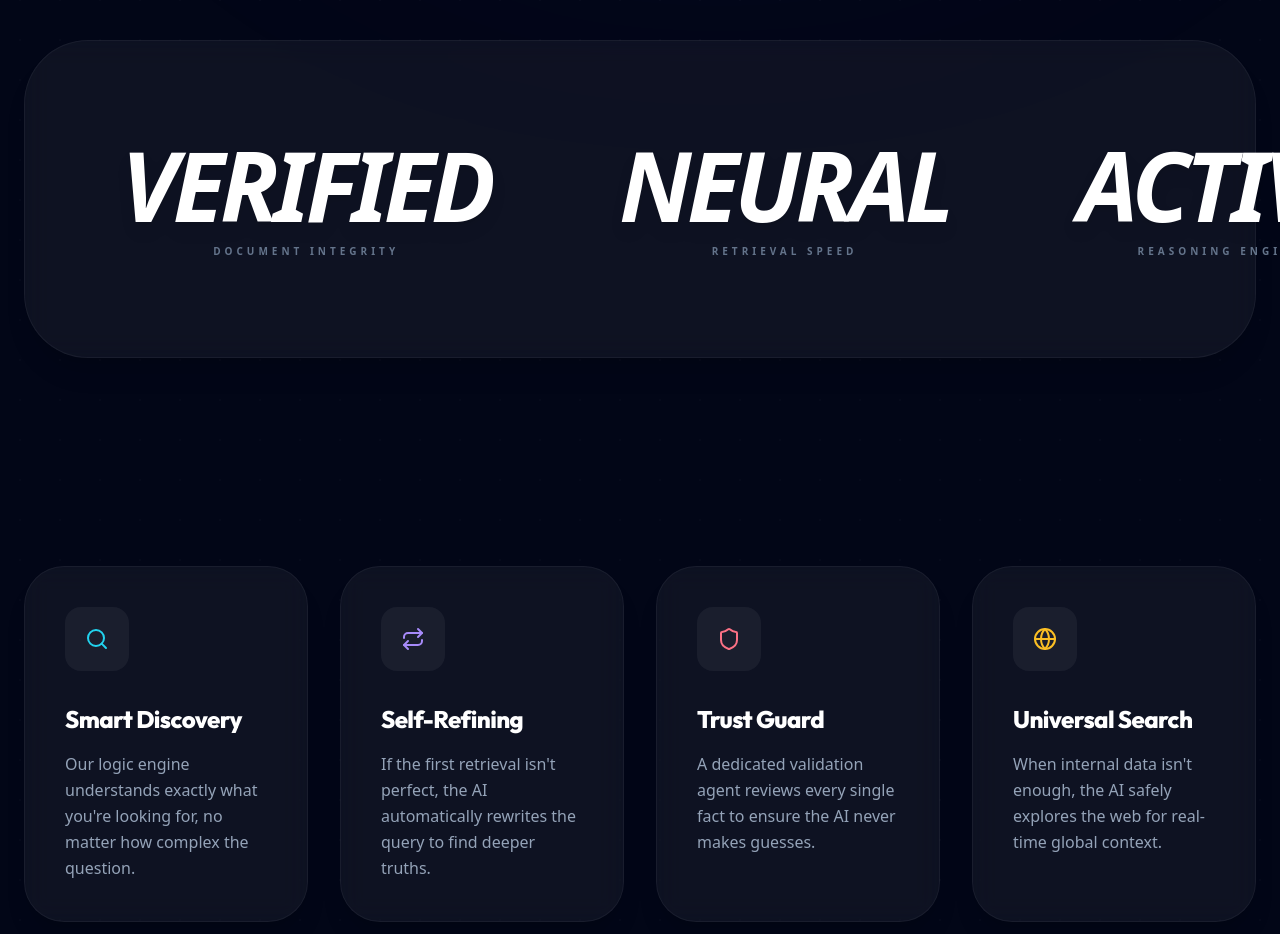
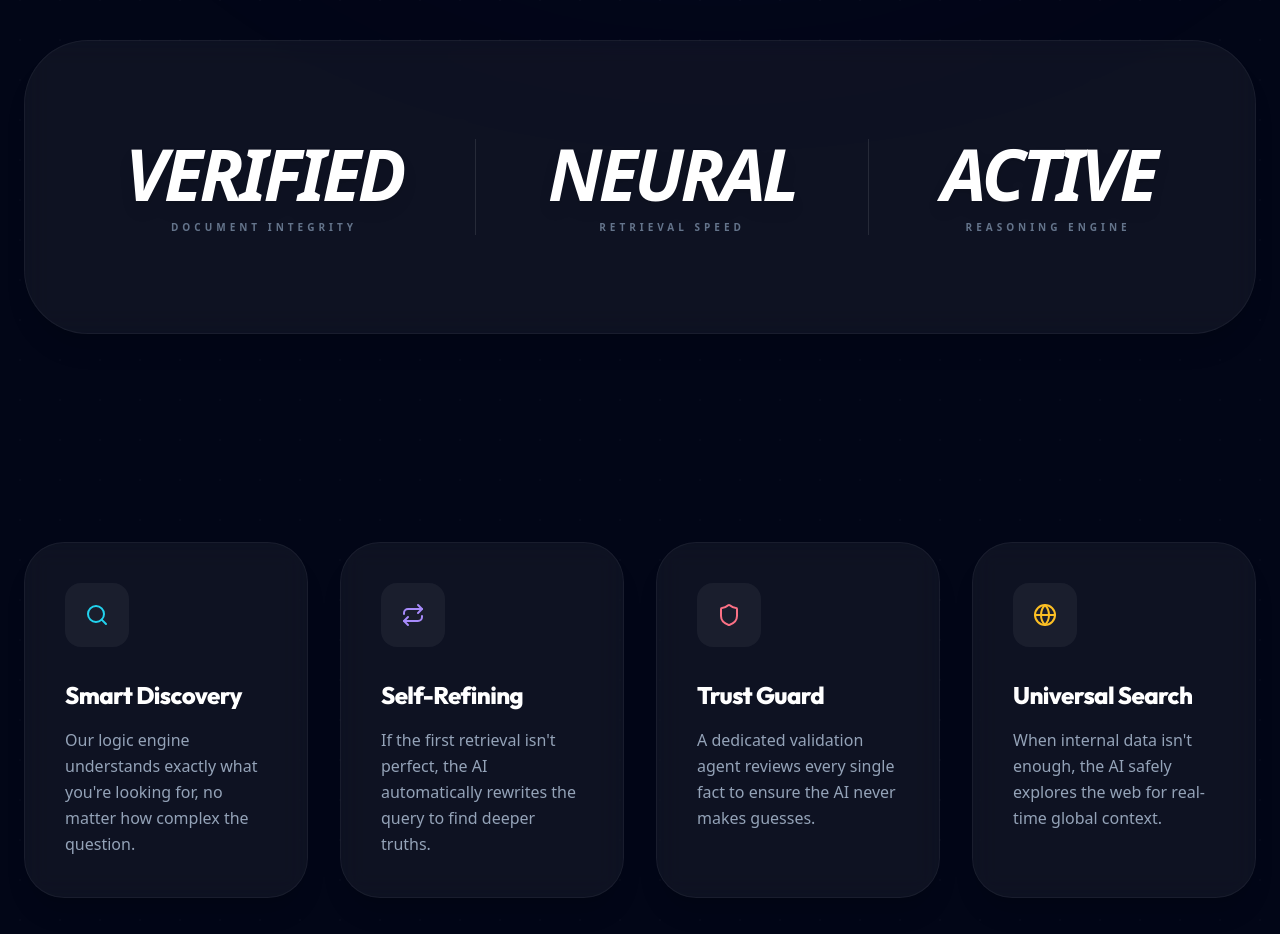
Before and after one commit to omsatardekar/agentic-rag-platform, a React (Vite) app in the folder frontend/: page / in a window 1280 px wide. Shown: the part 1100-2034 px from the top of the page. Built offline with nearby package versions, Linux system fonts and the light colour scheme; no server answers.

Commit message:
style: fix horizontal overflow on qualitative stats on home page

```diff
--- a/frontend/src/pages/public/Home.jsx
+++ b/frontend/src/pages/public/Home.jsx
@@ -102,17 +102,17 @@ function Home() {
       <section className="py-20 px-4 md:px-6 z-10 relative">
         <div className="max-w-7xl mx-auto glass rounded-[3rem] md:rounded-[4rem] p-8 md:p-24 border border-white/5 flex flex-col md:flex-row justify-center md:justify-around gap-12 md:gap-16 text-center">
           <div className="flex flex-col items-center">
-            <div className="text-5xl md:text-8xl font-black text-white mb-2 tracking-tighter uppercase italic drop-shadow-lg">Verified</div>
+            <div className="text-5xl md:text-6xl lg:text-7xl font-black text-white mb-2 tracking-tighter uppercase italic drop-shadow-lg">Verified</div>
             <div className="text-[9px] md:text-[10px] font-black uppercase tracking-[0.4em] text-slate-500">Document Integrity</div>
           </div>
           <div className="hidden md:block w-px h-24 bg-white/10 self-center" />
           <div className="flex flex-col items-center">
-            <div className="text-5xl md:text-8xl font-black text-white mb-2 tracking-tighter uppercase italic drop-shadow-lg">Neural</div>
+            <div className="text-5xl md:text-6xl lg:text-7xl font-black text-white mb-2 tracking-tighter uppercase italic drop-shadow-lg">Neural</div>
             <div className="text-[9px] md:text-[10px] font-black uppercase tracking-[0.4em] text-slate-500">Retrieval Speed</div>
           </div>
           <div className="hidden md:block w-px h-24 bg-white/10 self-center" />
           <div className="flex flex-col items-center">
-            <div className="text-5xl md:text-8xl font-black text-white mb-2 tracking-tighter uppercase italic drop-shadow-lg">Active</div>
+            <div className="text-5xl md:text-6xl lg:text-7xl font-black text-white mb-2 tracking-tighter uppercase italic drop-shadow-lg">Active</div>
             <div className="text-[9px] md:text-[10px] font-black uppercase tracking-[0.4em] text-slate-500">Reasoning Engine</div>
           </div>
         </div>
```
